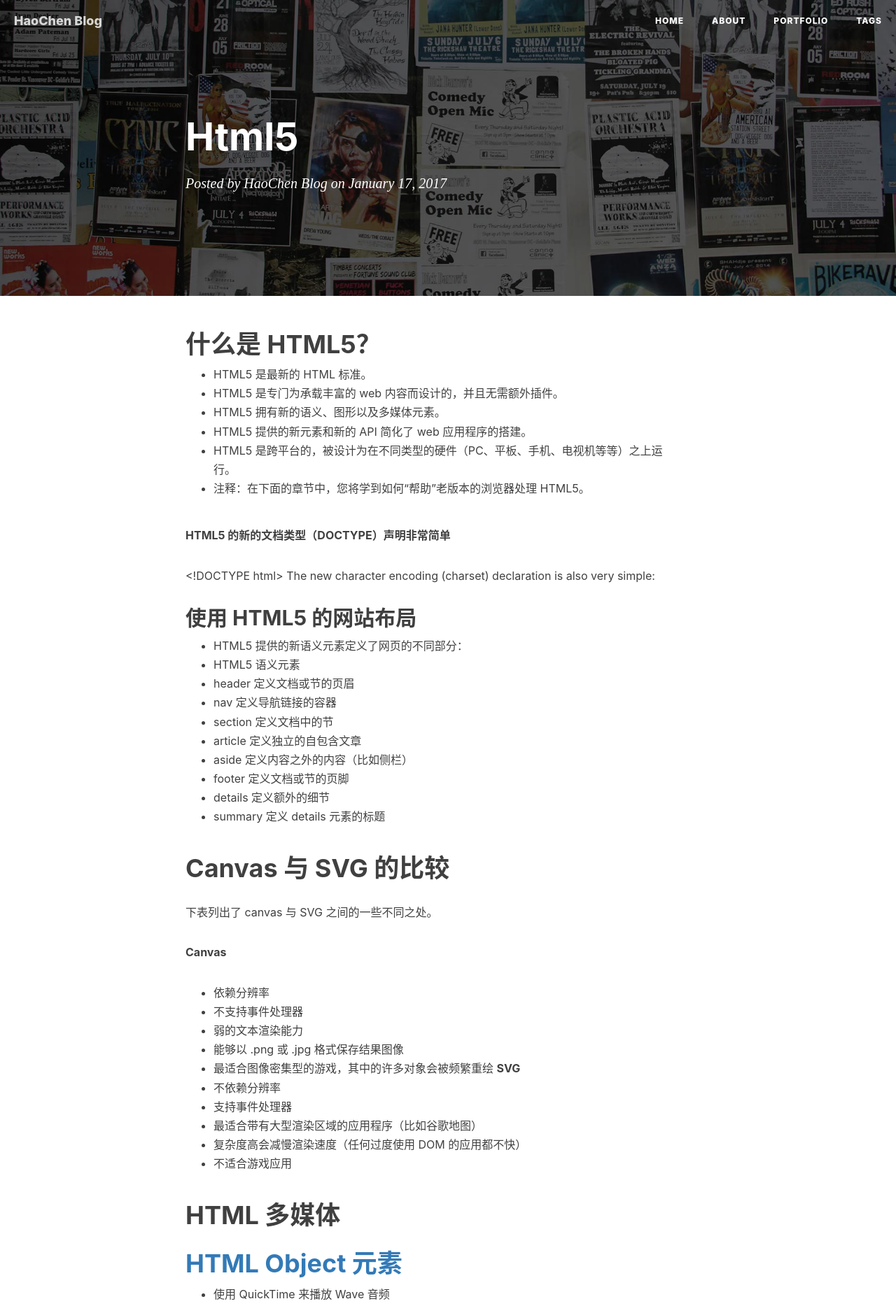
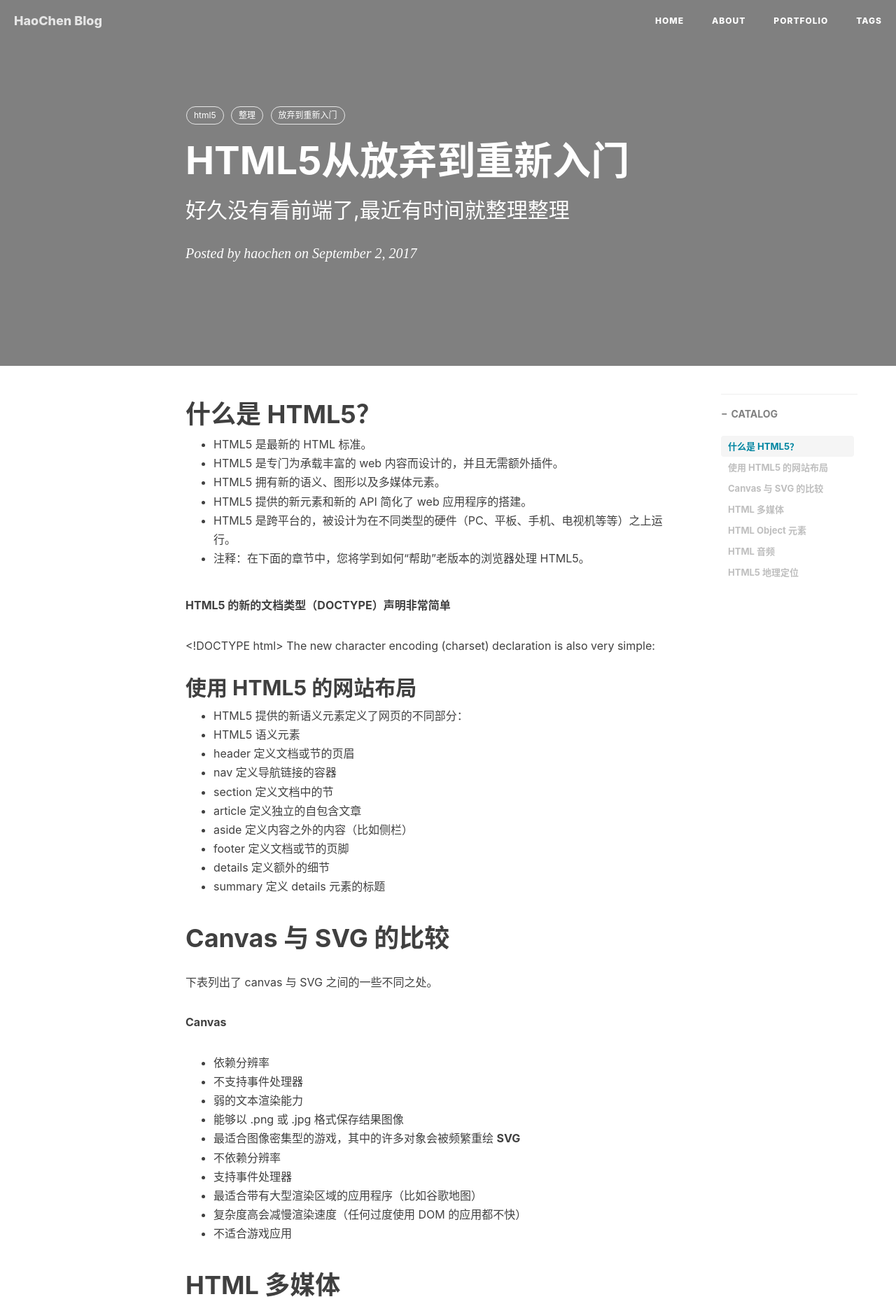
Before and after one commit to chengzichen/chengzichen.github.io, a Jekyll site: the page built from _posts/2017-1-17-HTML5.md, in a window 1280 px wide. Shown: the top 1867 px of the page at 70% size. Built offline with Jekyll 4.4.1, drawn with Linux system fonts in a browser that asks for light colours; nearby versions of some CDN libraries; our own code applies the rules of GitHub Pages for plain Markdown files; comment, search, counter and statistics services are not loaded; some of the changed text lies outside the part shown.

Commit message:
修改
Signed-off-by: Chengzi <13340199938@163.com>

```diff
--- a/_config.yml
+++ b/_config.yml
@@ -91,7 +91,7 @@ service-worker: true
 # Friends
 friends: [
     {
-        title: "XDroid",
+        title: "XDroid(老湿基)",
         href: "https://github.com/limedroid"
     }
 ]
--- a/_posts/2017-1-17-HTML5.md
+++ b/_posts/2017-1-17-HTML5.md
@@ -1,3 +1,21 @@
+---
+layout:     post
+title:      "HTML5从放弃到重新入门"
+subtitle:   "好久没有看前端了,最近有时间就整理整理"
+date:     2/9/2017 4:41:44 PM
+author:     "haochen"
+header-img: "post-bg-unix-linux.jpg"
+
+catalog: true
+
+tags:
+    - html5
+    - 整理
+    - 放弃到重新入门
+
+---
+
+
 # 什么是 HTML5？
 - HTML5 是最新的 HTML 标准。
 - HTML5 是专门为承载丰富的 web 内容而设计的，并且无需额外插件。
```
Also changed, not shown: _posts/2017-2-3-学习网址.md (+8 -1 lines), _posts/2017-2-9-Material Design for CollapsingToolbarLayout.md (+9 -1 lines), portfolio/images/avatar-haochen.jpg (deleted).
